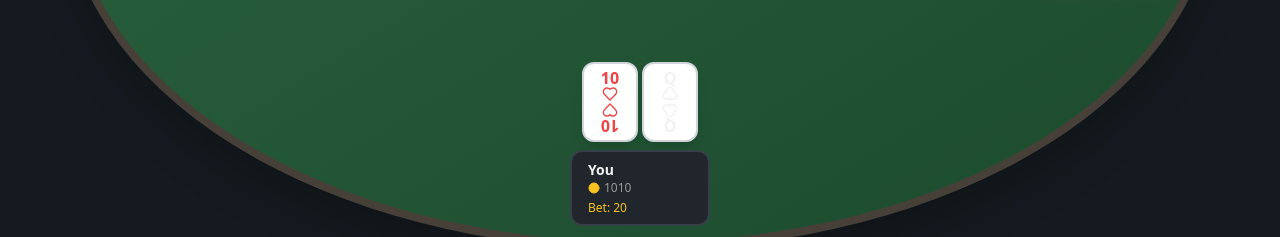
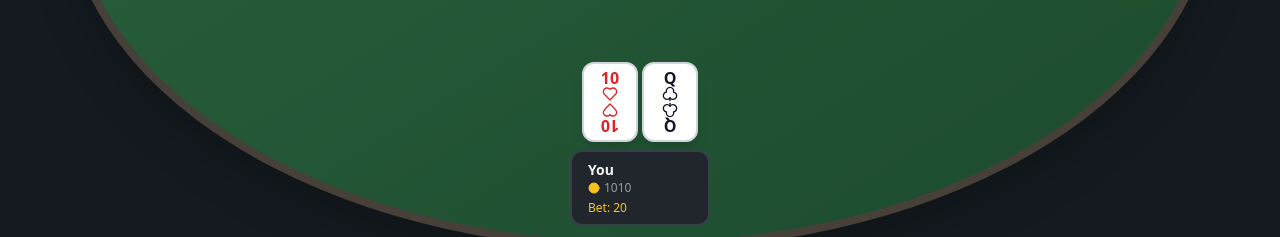
Before and after one commit to Salmisaari/imatra-poker, a React (Vite) app: page / in a window 1280 px wide. Shown: the part 510-747 px from the top of the page. Built offline with nearby package versions, Linux system fonts and the light colour scheme; the HTML template or start-up script is replaced by a standard one.

Commit message:
Fix card colors

```diff
--- a/src/components/poker/Card.tsx
+++ b/src/components/poker/Card.tsx
@@ -15,10 +15,10 @@ export function Card({ card, delay = 0 }: CardProps) {
   };
 
   const suitColors = {
-    hearts: 'text-red-500',
-    diamonds: 'text-red-500',
-    clubs: 'text-foreground',
-    spades: 'text-foreground',
+    hearts: 'text-red-600',
+    diamonds: 'text-red-600',
+    clubs: 'text-gray-900',
+    spades: 'text-gray-900',
   };
 
   const SuitIcon = suitIcons[card.suit];
```
